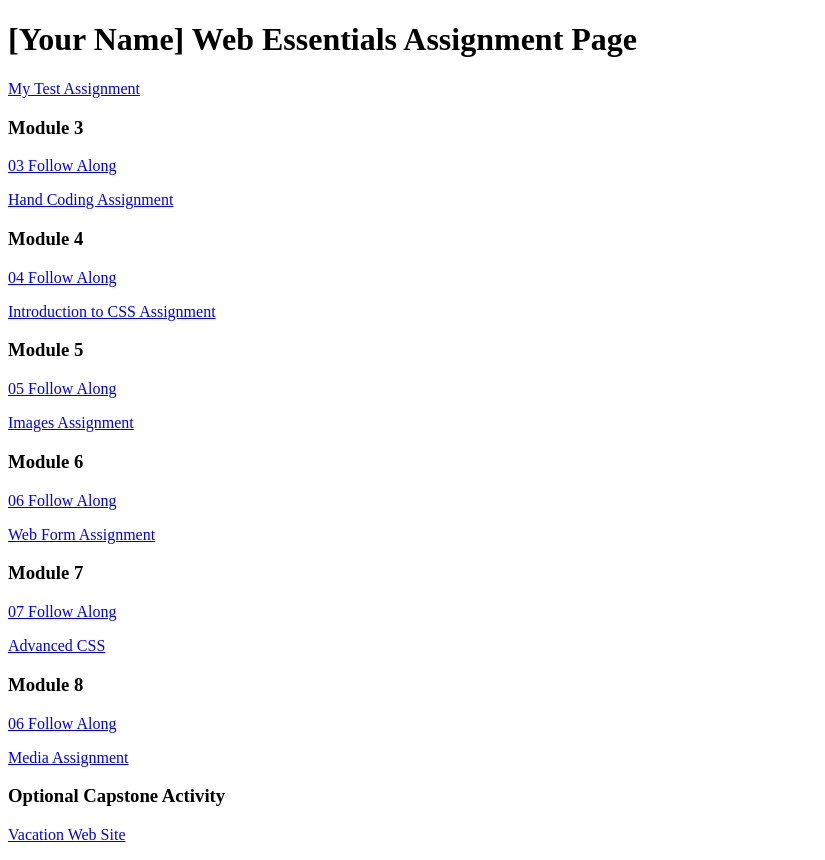
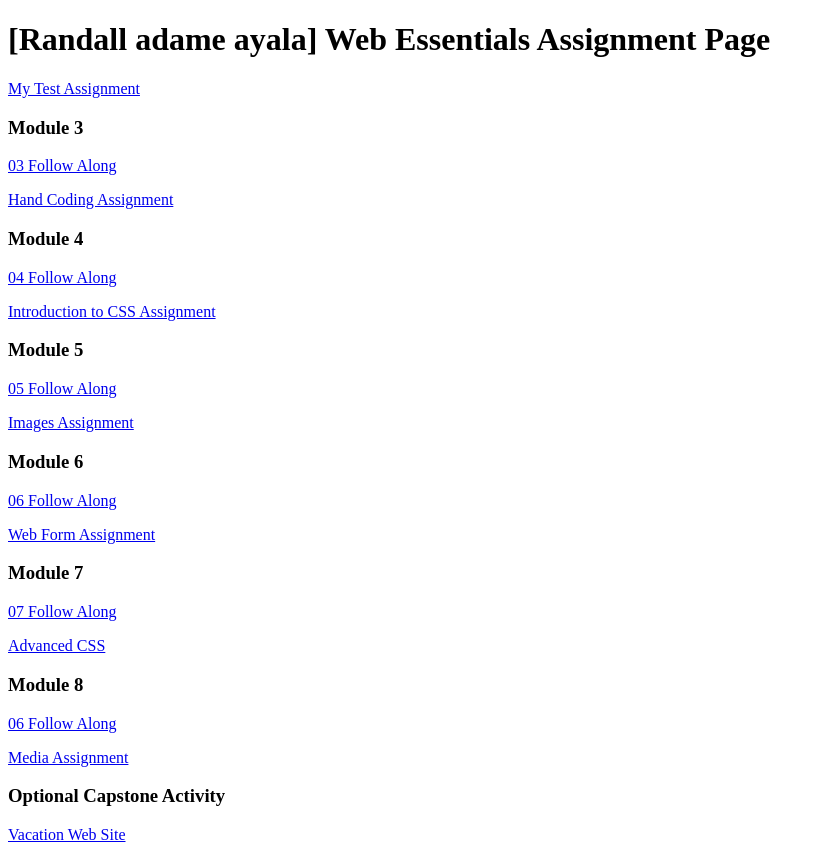
Before and after one commit to ttbbhdj/dwdd1600, a plain HTML site: page index.html in a window 1280 px wide. Shown: the whole page, without its empty margins (0-825 px from the left). Drawn offline with Linux system fonts and the light colour scheme.

Commit message:
Update index.html

```diff
--- a/index.html
+++ b/index.html
@@ -6,7 +6,7 @@
 		<title>dwdd 1600 assignment list page</title>
 	</head>
 	<body>
-		<h1>[Your Name] Web Essentials Assignment Page</h1>
+		<h1>[Randall adame ayala] Web Essentials Assignment Page</h1>
 		<p><a href="01test">My Test Assignment</a></p>
 
 		<h3>Module 3</h3>
```
